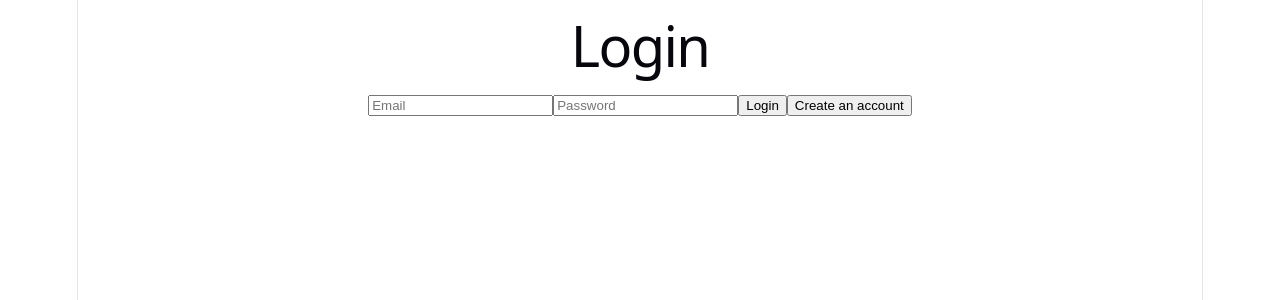
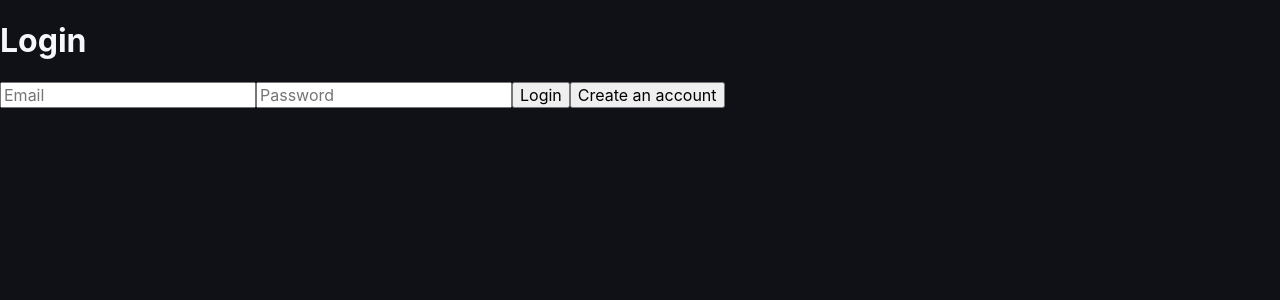
Before and after one commit to Adeshprasad/careerForge, a React app in the folder frontend/: page / in a window 1280 px wide. Shown: the top 300 px of the page. Built offline with nearby package versions, Linux system fonts and the light colour scheme; no server answers; the HTML template or start-up script is replaced by a standard one.

Commit message:
Add application analytics dashboard

```diff
--- a/frontend/src/App.jsx
+++ b/frontend/src/App.jsx
@@ -5,6 +5,7 @@ import AddApplication from "./components/AddApplications";
 import Login from "./components/Login";
 import Register from "./components/Register";
 import ApplicationDetails from "./components/ApplicationDetails";
+import Analytics from "./components/Analytics";
 
 function App() {
     const [applications, setApplications] = useState([]);
@@ -177,7 +178,10 @@ function App() {
                             onBack={() => setSelectedApplicationId(null)}
                         />
                     ) : (
+
                         <>
+                        <Analytics />
+
                             <Dashboard
                                 applications={applications}
                                 loading={loading}
--- /dev/null
+++ b/frontend/src/components/Analytics.css
@@ -0,0 +1,54 @@
+.analytics {
+    padding: 32px;
+}
+
+.analytics h2 {
+    margin-top: 0;
+    font-size: 28px;
+}
+
+.analytics-cards {
+    display: grid;
+    grid-template-columns: repeat(4, 1fr);
+    gap: 20px;
+    margin-top: 24px;
+}
+
+.analytics-card {
+    padding: 24px;
+    border-radius: 16px;
+    background: #171a23;
+    border: 1px solid #272b38;
+}
+
+.analytics-card h3 {
+    margin: 0 0 12px;
+    color: #a9afc1;
+    font-size: 14px;
+    font-weight: 500;
+}
+
+.analytics-card p {
+    margin: 0;
+    font-size: 32px;
+    font-weight: 700;
+}
+
+.status-breakdown {
+    margin-top: 32px;
+    padding: 24px;
+    border-radius: 16px;
+    background: #171a23;
+    border: 1px solid #272b38;
+}
+
+.status-row {
+    display: flex;
+    justify-content: space-between;
+    padding: 12px 0;
+    border-bottom: 1px solid #272b38;
+}
+
+.status-row:last-child {
+    border-bottom: none;
+}
--- /dev/null
+++ b/frontend/src/components/Analytics.jsx
@@ -0,0 +1,138 @@
+import { useEffect, useState } from "react";
+import "./Analytics.css";
+
+function Analytics() {
+
+    const [analytics, setAnalytics] = useState(null);
+    const [loading, setLoading] = useState(true);
+    const [error, setError] = useState("");
+
+    useEffect(() => {
+
+        async function fetchAnalytics() {
+            try {
+                setLoading(true);
+                setError("");
+
+                const token = localStorage.getItem("token");
+
+                const response = await fetch(
+                    "http://localhost:3000/applications/analytics",
+                    {
+                        headers: {
+                            Authorization: `Bearer ${token}`
+                        }
+                    }
+                );
+
+                const data = await response.json();
+
+                if (!response.ok) {
+                    setError(data.message);
+                    setLoading(false);
+                    return;
+                }
+
+                setAnalytics(data);
+                setLoading(false);
+
+            } catch (error) {
+                console.error(error);
+
+                setError("Failed to load analytics");
+                setLoading(false);
+            }
+        }
+
+        fetchAnalytics();
+
+    }, []);
+
+
+    if (loading) {
+        return <p>Loading analytics...</p>;
+    }
+
+
+    if (error) {
+        return <p>{error}</p>;
+    }
+
+
+    return (
+        <section className="analytics">
+
+            <h2>Career Analytics</h2>
+
+            <div className="analytics-cards">
+
+                <div className="analytics-card">
+                    <h3>Total Applications</h3>
+                    <p>{analytics.totalApplications}</p>
+                </div>
+
+                <div className="analytics-card">
+                    <h3>Applied</h3>
+                    <p>
+                        {analytics.statusBreakdown.find(
+                            (item) => item._id === "Applied"
+                        )?.count || 0}
+                    </p>
+                </div>
+
+                <div className="analytics-card">
+                    <h3>Interviews</h3>
+                    <p>
+                        {analytics.statusBreakdown.find(
+                            (item) => item._id === "Interview"
+                        )?.count || 0}
+                    </p>
+                </div>
+
+                <div className="analytics-card">
+                    <h3>Offers</h3>
+                    <p>
+                        {analytics.statusBreakdown.find(
+                            (item) => item._id === "Offer"
+                        )?.count || 0}
+                    </p>
+                </div>
+
+            </div>
+
+            <div className="status-breakdown">
+
+                <h3>Status Breakdown</h3>
+
+                {analytics.statusBreakdown.map((item) => {
+
+                    const percentage =
+                        analytics.totalApplications > 0
+                            ? (
+                                (item.count /
+                                    analytics.totalApplications) *
+                                100
+                            ).toFixed(1)
+                            : 0;
+
+                    return (
+                        <div
+                            className="status-row"
+                            key={item._id}
+                        >
+                            <span>{item._id}</span>
+
+                            <span>
+                                {item.count} ({percentage}%)
+                            </span>
+                        </div>
+                    );
+                })}
+
+            </div>
+
+        </section>
+    );
+}
+
+export default Analytics;
--- a/frontend/src/index.css
+++ b/frontend/src/index.css
@@ -1,111 +1,24 @@
-:root {
-  --text: #6b6375;
-  --text-h: #08060d;
-  --bg: #fff;
-  --border: #e5e4e7;
-  --code-bg: #f4f3ec;
-  --accent: #aa3bff;
-  --accent-bg: rgba(170, 59, 255, 0.1);
-  --accent-border: rgba(170, 59, 255, 0.5);
-  --social-bg: rgba(244, 243, 236, 0.5);
-  --shadow:
-    rgba(0, 0, 0, 0.1) 0 10px 15px -3px, rgba(0, 0, 0, 0.05) 0 4px 6px -2px;
-
-  --sans: system-ui, 'Segoe UI', Roboto, sans-serif;
-  --heading: system-ui, 'Segoe UI', Roboto, sans-serif;
-  --mono: ui-monospace, Consolas, monospace;
-
-  font: 18px/145% var(--sans);
-  letter-spacing: 0.18px;
-  color-scheme: light dark;
-  color: var(--text);
-  background: var(--bg);
-  font-synthesis: none;
-  text-rendering: optimizeLegibility;
-  -webkit-font-smoothing: antialiased;
-  -moz-osx-font-smoothing: grayscale;
-
-  @media (max-width: 1024px) {
-    font-size: 16px;
-  }
-}
-
-@media (prefers-color-scheme: dark) {
-  :root {
-    --text: #9ca3af;
-    --text-h: #f3f4f6;
-    --bg: #16171d;
-    --border: #2e303a;
-    --code-bg: #1f2028;
-    --accent: #c084fc;
-    --accent-bg: rgba(192, 132, 252, 0.15);
-    --accent-border: rgba(192, 132, 252, 0.5);
-    --social-bg: rgba(47, 48, 58, 0.5);
-    --shadow:
-      rgba(0, 0, 0, 0.4) 0 10px 15px -3px, rgba(0, 0, 0, 0.25) 0 4px 6px -2px;
-  }
-
-  #social .button-icon {
-    filter: invert(1) brightness(2);
-  }
+* {
+    box-sizing: border-box;
 }
 
 body {
-  margin: 0;
+    margin: 0;
+    min-width: 320px;
+    min-height: 100vh;
+
+    font-family: Inter, system-ui, -apple-system, BlinkMacSystemFont, "Segoe UI", sans-serif;
+
+    background: #0f1117;
+    color: #f5f7fb;
 }
 
-#root {
-  width: 1126px;
-  max-width: 100%;
-  margin: 0 auto;
-  text-align: center;
-  border-inline: 1px solid var(--border);
-  min-height: 100svh;
-  display: flex;
-  flex-direction: column;
-  box-sizing: border-box;
+button,
+input,
+select {
+    font: inherit;
 }
 
-h1,
-h2 {
-  font-family: var(--heading);
-  font-weight: 500;
-  color: var(--text-h);
+button {
+    cursor: pointer;
 }
-
-h1 {
-  font-size: 56px;
-  letter-spacing: -1.68px;
-  margin: 32px 0;
-  @media (max-width: 1024px) {
-    font-size: 36px;
-    margin: 20px 0;
-  }
-}
-h2 {
-  font-size: 24px;
-  line-height: 118%;
-  letter-spacing: -0.24px;
-  margin: 0 0 8px;
-  @media (max-width: 1024px) {
-    font-size: 20px;
-  }
-}
-p {
-  margin: 0;
-}
-
-code,
-.counter {
-  font-family: var(--mono);
-  display: inline-flex;
-  border-radius: 4px;
-  color: var(--text-h);
-}
-
-code {
-  font-size: 15px;
-  line-height: 135%;
-  padding: 4px 8px;
-  background: var(--code-bg);
-}
```
Also changed, not shown: 2 other files (tests, documents, lock files or other folders).
